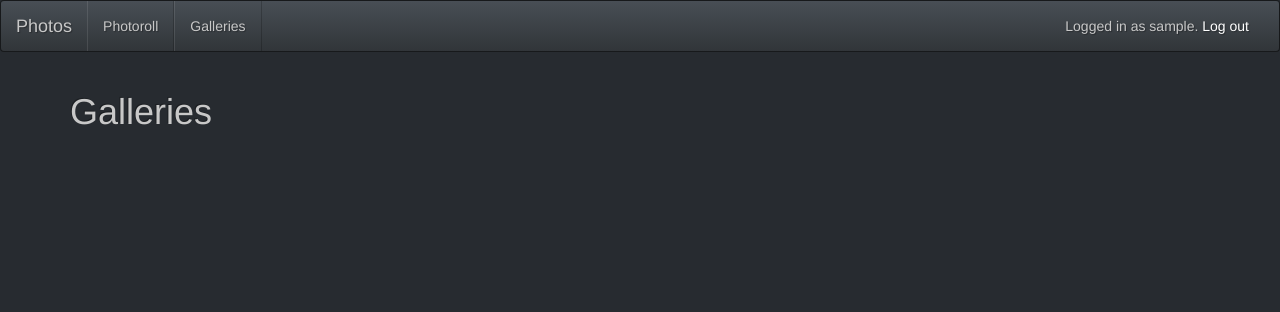
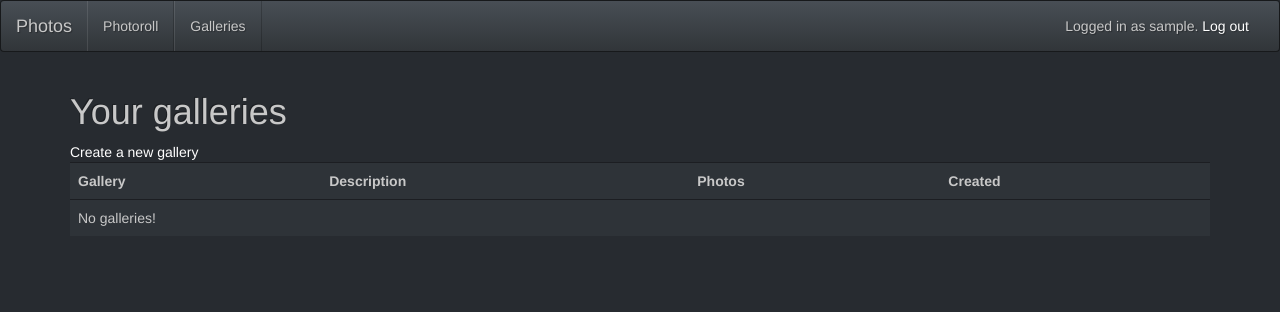
Before and after one commit to lplade/photo_cms, a Django app: page /user/galleries/ in a window 1280 px wide. Shown: the top 312 px of the page. Run offline with Django 3.2, Linux system fonts and the light colour scheme; the visitor is signed in with stand-in values (Sample User, id 1); data that the repository does not hold is empty; some libraries are stand-ins or nearby versions.

Commit message:
Can add to galleries

```diff
--- a/photo_cms/dam/models.py
+++ b/photo_cms/dam/models.py
@@ -166,7 +166,7 @@ class Gallery(models.Model):
         verbose_name_plural = 'galleries'
 
     def __str__(self):
-        photo_count = len(self.photos)
+        photo_count = self.photos.count()
         return '{} ({} photos)'.format(self.name, photo_count)
 
     def save(self, *args, **kwargs):
--- a/photo_cms/dam/templates/dam/gallery_details.html
+++ b/photo_cms/dam/templates/dam/gallery_details.html
@@ -2,13 +2,16 @@
 {% block content %}
     <div class="row">
         <div class="col-sm-12">
-            <h1>Gallery <small>{{ gallery.name }}</small></h1>
+            <h1><small>Gallery</small> {{ gallery.name }}</h1>
             <p><small>{{ gallery.description }}</small></p>
             {# TODO form to edit name/description (js?) #}
         </div>
         <div class="row">
             <div class="col-md-6">
                 Button to add photos goes here
+            </div>
+            <div class="col-md-6">
+                Button to delete gallery goes here
             </div>
         </div>
         <div class="row">
--- a/photo_cms/dam/templates/dam/home.html
+++ b/photo_cms/dam/templates/dam/home.html
@@ -12,7 +12,7 @@
 {% block content %}
     <div class="row">
         <div class="col-md-12">
-            Explanatory text here
+            {% lorem %}
         </div>
     </div>
 {% endblock %}
--- a/photo_cms/dam/templates/dam/includes/navbar.html
+++ b/photo_cms/dam/templates/dam/includes/navbar.html
@@ -22,7 +22,7 @@
                         <a href="{% url 'dam:my_photoroll' %}">Photoroll</a>
                     </li>
                     <li>
-                        <a href="">Galleries</a>
+                        <a href="{% url 'dam:my_galleries' %}">Galleries</a>
                     </li>
                 {% endif %}
             </ul>
--- a/photo_cms/dam/templates/dam/user_galleries.html
+++ b/photo_cms/dam/templates/dam/user_galleries.html
@@ -2,8 +2,45 @@
 {% block content %}
     <div class="row">
         <div class="col-sm-12">
-            <h1>Galleries</h1>
+            <h1>Your galleries</h1>
         </div>
-    <!-- TODO galleries go here -->
+    </div>
+    <div class="row">
+        <div class="col-md-12">
+            <a href="{% url 'dam:gallery_create' %}">Create a new gallery</a>
+        </div>
+    </div>
+    <div class="row">
+        <div class="col-md-12">
+            <div class="table-responsive">
+                <table class="table">
+                    <!-- TODO a thumbnail from each gallery should appear here -->
+                    <tr>
+                        <th>Gallery</th>
+                        <th>Description</th>
+                        <th>Photos</th>
+                        <th>Created</th>
+                    </tr>
+                    {% for gallery in galleries %}
+                    <tr>
+                        <td>
+                            <a href="{% url 'dam:gallery_details' gallery_pk=gallery.pk %}">
+                                {{ gallery.name }}
+                            </a>
+                        </td>
+                        <td>{{ gallery.description|truncatechars:20 }}</td>
+                        {# photos_set should be backref #}
+                        <td>{{ gallery.photos.count }}</td>
+                        {# TODO prettier date formatting #}
+                        <td>{{ gallery.created_datetime }}</td>
+                    </tr>
+                    {% empty %}
+                        <tr>
+                            <td colspan="4">No galleries!</td>
+                        </tr>
+                    {% endfor %}
+                </table>
+            </div>
+        </div>
     </div>
 {% endblock %}
--- a/photo_cms/dam/urls.py
+++ b/photo_cms/dam/urls.py
@@ -84,7 +84,7 @@ urlpatterns = [
     ),
 
     url(
-        r'^gallery/create/$}',
+        r'^gallery/create/$',
         views_galleries.gallery_create,
         name='gallery_create'
     ),
--- a/photo_cms/dam/views_photos.py
+++ b/photo_cms/dam/views_photos.py
@@ -29,6 +29,7 @@ def photo_details(request, photo_pk):
         if form.is_valid():
             data = form.cleaned_data
             photo.caption = data['caption']
+            photo.galleries = data['galleries']
             # Any other editable fields will go here
             photo.save()
     else:
```
Also changed, not shown: photo_cms/dam/forms.py (+17 -2 lines), photo_cms/dam/templates/dam/photo_details.html (+16 -4 lines), photo_cms/dam/migrations/0012_gallery_description.py (added).
